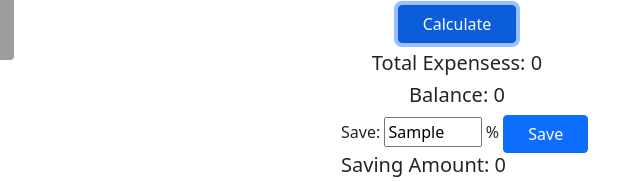
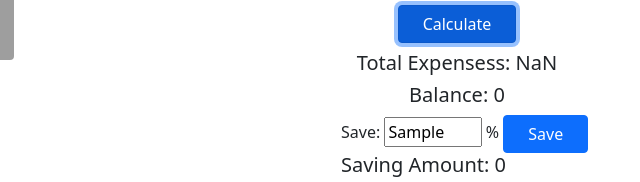
Before and after one commit to Masitbd/simple-savings-calculator, a plain HTML site: page index.html in a window 1280 px wide. Both pictures are taken after typing "Sample", "Sample", "Sample", "Sample", "Sample" into the empty fields and a click on the button "Calculate". Shown: the part 384-566 px from the top of the page, 468-1108 px from the left. Drawn offline with nearby package versions, Linux system fonts and the light colour scheme; grey boxes are pictures that could not be loaded.

Commit message:
fix income and balance

```diff
--- a/index.html
+++ b/index.html
@@ -26,20 +26,20 @@
       <div class="col-lg-6 col-sm-12 d-flex flex-column justify-content-center align-items-center">
         <h4>Income</h4>
         <label>Income:
-          <input type='text' name='income' id='theinput'>
+          <input type='text' name='income' id='income-field'>
         </label>
         <h5>Expensess</h5>
         <label>Food:
-          <input type='text' name='food' id='theinput'>
+          <input type='text' name='food' id='food-field'>
         </label> <br>
         <label>Rent:
-          <input type='text' name='rent' id='theinput'>
+          <input type='text' name='rent' id='rent-field'>
         </label><br>
         <label>Others:
-          <input type='text' name='others' id='theinput'>
+          <input type='text' name='others' id='others-field'>
         </label>
-        <button class="btn btn-primary my-2 px-4">Calculate</button>
-        <h5>Total Expensess: <span>0</span></h5>
+        <button id="calculate-btn" class="btn btn-primary my-2 px-4">Calculate</button>
+        <h5>Total Expensess: <span id="calculate-expense">0</span></h5>
         <h5>Balance: <span>0</span></h5>
         <div class="ms-auto">
           <label class="w-auto">Save:
--- a/js/calculate.js
+++ b/js/calculate.js
@@ -1 +1,22 @@
-console.log("sheow the calculate file");
+document.getElementById("calculate-btn").addEventListener("click", function () {
+  const totalExpenses = calculateExpense();
+  document.getElementById("calculate-expense").innerText = totalExpenses;
+  // calculateExpense.innerText = totalExpenses;
+  const totalIncome = document.getElementById("income-field").value;
+  const remainingBalance = balance(totalIncome, totalExpenses);
+  console.log(remainingBalance);
+});
+
+function calculateExpense() {
+  const foodText = document.getElementById("food-field").value;
+  const rentText = document.getElementById("rent-field").value;
+  const othersText = document.getElementById("others-field").value;
+  const totalExpense =
+    parseFloat(foodText) + parseFloat(rentText) + parseFloat(othersText);
+  return totalExpense;
+}
+
+function balance(income, expense) {
+  const remaining = income - expense;
+  return remaining;
+}
```
